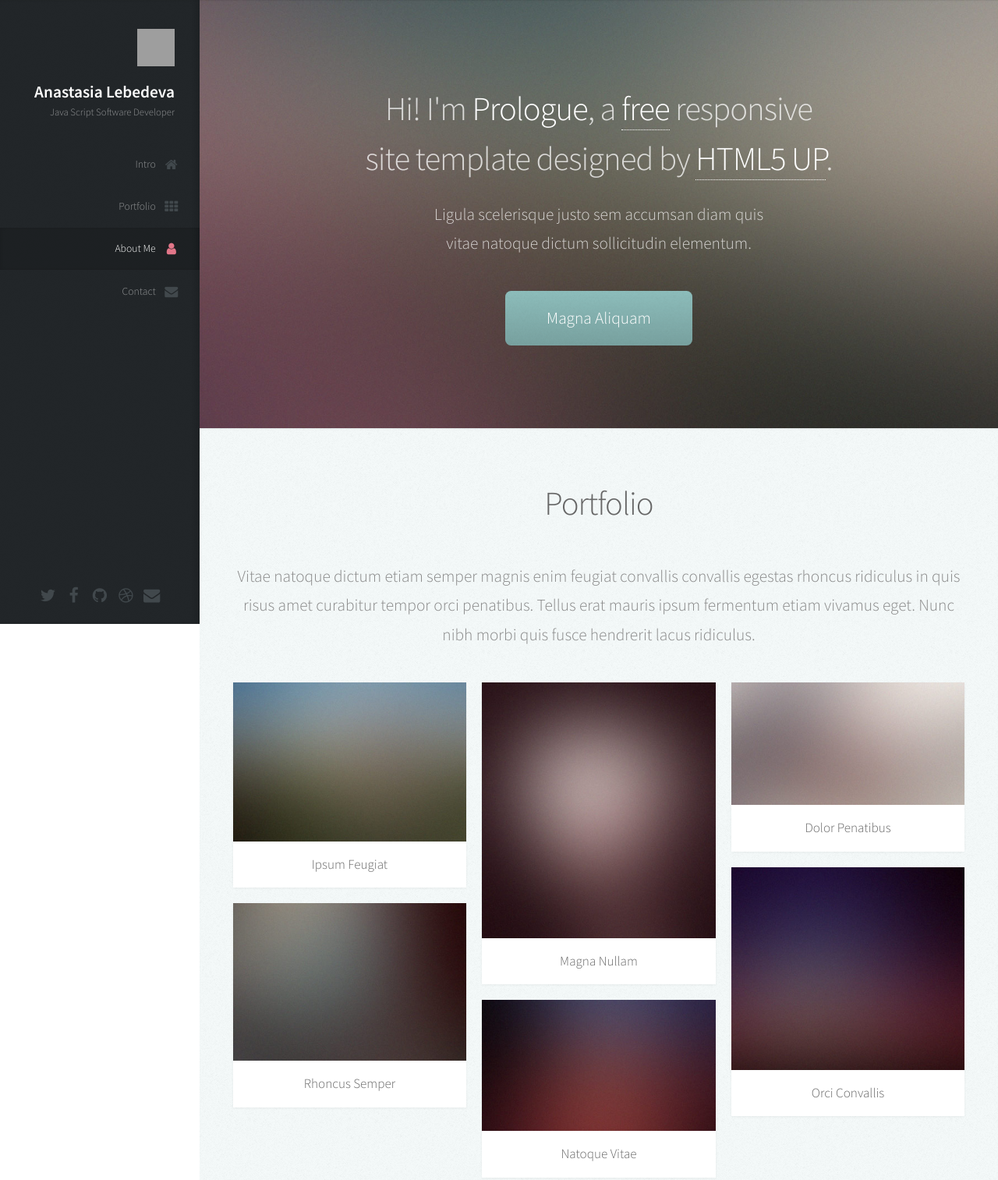
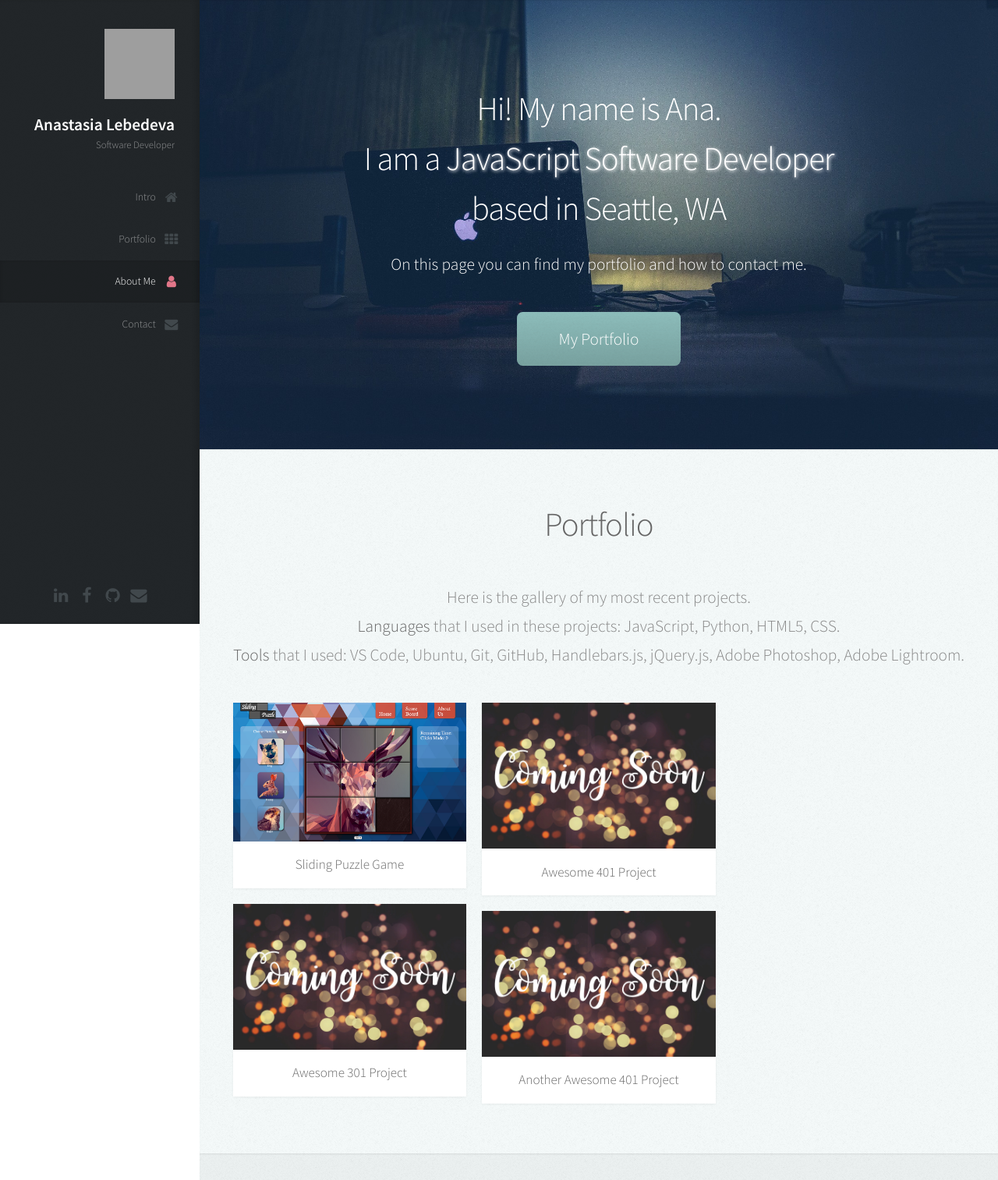
Before and after one commit to nastinsk/portfolio, a plain HTML site: page index.html in a window 1280 px wide. Shown: the top 1513 px of the page at 78% size. Drawn offline with Linux system fonts and the light colour scheme; grey boxes are pictures that could not be loaded.

Commit message:
personal info added to the  page

```diff
--- a/assets/css/modules.css
+++ b/assets/css/modules.css
@@ -11,14 +11,14 @@
     }
 
     .image.avatar48 {
-        width: 48px;
-        height: 48px;
+        width: 90px;
+        height: 90px;
         background: #f00;
     }
 
         .image.avatar48 img {
-            width: 48px;
-            height: 48px;
+            width: 90px;
+            height: 90px;
         }
 
     .image.fit {
@@ -275,7 +275,7 @@
 }
 #main > section.dark {
 color: #ddd;
-color: rgba(255, 255, 255, 0.75);
+color: rgb(255, 255, 255);
 }
 
 #main > section.dark h2, #main > section.dark h3, #main > section.dark h4, #main > section.dark h5, #main > section.dark h6 {
@@ -285,6 +285,7 @@
 #main > section.dark strong {
     color: #fff;
     border-color: inherit;
+    text-shadow: #fff 1px 1px 4px;
 }
 
 #main > section.dark a {
@@ -306,7 +307,7 @@
 
 #main > section.one {
     background-color: #81918E;
-    background-image: url("../../images/banner.jpg");
+    background-image: url("../../images/laptop.jpg");
 }
 
 #main > section.two {
--- a/index.html
+++ b/index.html
@@ -26,7 +26,7 @@
 						<div id="logo">
 							<span class="image avatar48"><img src="images/avatar.jpg" alt="" /></span>
 							<h1 id="title">Anastasia Lebedeva</h1>
-							<p>Java Script Software Developer</p>
+							<p>Software Developer</p>
 						</div>
 
 					<!-- Nav -->
@@ -45,11 +45,11 @@
 
 					<!-- Social Icons -->
 						<ul class="icons">
-							<li><a href="#" class="icon fa-twitter"><span class="label">Twitter</span></a></li>
-							<li><a href="#" class="icon fa-facebook"><span class="label">Facebook</span></a></li>
-							<li><a href="#" class="icon fa-github"><span class="label">Github</span></a></li>
-							<li><a href="#" class="icon fa-dribbble"><span class="label">Dribbble</span></a></li>
-							<li><a href="#" class="icon fa-envelope"><span class="label">Email</span></a></li>
+							<li><a href="https://www.linkedin.com/in/nastinsk/" class="icon  fa-linkedin"><span class="label">Twitter</span></a></li>
+							<li><a href="https://www.facebook.com/nastinsk" class="icon fa-facebook"><span class="label">Facebook</span></a></li>
+							<li><a href="https://github.com/nastinsk" class="icon fa-github"><span class="label">Github</span></a></li>
+							<!-- <li><a href="#" class="icon fa-dribbble"><span class="label">Dribbble</span></a></li> -->
+							<li><a href="mailto:nastinsk@gmail.com" class="icon fa-envelope"><span class="label">Email</span></a></li>
 						</ul>
 
 				</div>
@@ -64,14 +64,12 @@
 						<div class="container">
 
 							<header>
-								<h2 class="alt">Hi! I'm <strong>Prologue</strong>, a <a href="http://html5up.net/license">free</a> responsive<br />
-								site template designed by <a href="http://html5up.net">HTML5 UP</a>.</h2>
-								<p>Ligula scelerisque justo sem accumsan diam quis<br />
-								vitae natoque dictum sollicitudin elementum.</p>
+								<h2 class="alt">Hi! My name is Ana. </br> I am a <strong>JavaScript Software Developer</strong> <br> based in Seattle, WA </h2>
+								<p>On this page you can find my portfolio and how to contact me.</p>
 							</header>
 
 							<footer>
-								<a href="#portfolio" class="button scrolly">Magna Aliquam</a>
+								<a href="#portfolio" class="button scrolly">My Portfolio</a>
 							</footer>
 
 						</div>
@@ -85,41 +83,42 @@
 								<h2>Portfolio</h2>
 							</header>
 
-							<p>Vitae natoque dictum etiam semper magnis enim feugiat convallis convallis
-							egestas rhoncus ridiculus in quis risus amet curabitur tempor orci penatibus.
-							Tellus erat mauris ipsum fermentum etiam vivamus eget. Nunc nibh morbi quis
-							fusce hendrerit lacus ridiculus.</p>
+							<p>Here is the gallery of my most recent projects. </br>
+                            <strong>Languages</strong> that I used in these projects: JavaScript, Python, HTML5, CSS. </br>
+						<strong>Tools </strong>that I used: VS Code, Ubuntu, Git, GitHub, Handlebars.js, jQuery.js, Adobe Photoshop, Adobe Lightroom.</br>
+
+							</p>
 
 							<div class="row">
 								<div class="col-4 col-12-mobile">
 									<article class="item">
-										<a href="#" class="image fit"><img src="images/pic02.jpg" alt="" /></a>
+										<a href="https://curiousyang.github.io/slidingpuzzle/index.html" class="image fit"><img src="images/slidingPuzzle.png" alt="" /></a>
 										<header>
-											<h3>Ipsum Feugiat</h3>
+											<h3>Sliding Puzzle Game</h3>
 										</header>
 									</article>
 									<article class="item">
-										<a href="#" class="image fit"><img src="images/pic03.jpg" alt="" /></a>
+										<a href="#" class="image fit"><img src="images/coming-soon.jpg" alt="Image by Darwin Laganzon from Pixabay"/></a>
 										<header>
-											<h3>Rhoncus Semper</h3>
+											<h3>Awesome 301 Project</h3>
 										</header>
 									</article>
 								</div>
 								<div class="col-4 col-12-mobile">
 									<article class="item">
-										<a href="#" class="image fit"><img src="images/pic04.jpg" alt="" /></a>
+										<a href="#" class="image fit"><img src="images/coming-soon.jpg" alt="Image by Darwin Laganzon from Pixabay"/></a>
 										<header>
-											<h3>Magna Nullam</h3>
+											<h3>Awesome 401 Project</h3>
 										</header>
 									</article>
 									<article class="item">
-										<a href="#" class="image fit"><img src="images/pic05.jpg" alt="" /></a>
+										<a href="#" class="image fit"><img src="images/coming-soon.jpg" alt="Image by Darwin Laganzon from Pixabay"/></a>
 										<header>
-											<h3>Natoque Vitae</h3>
+											<h3>Another Awesome 401 Project</h3>
 										</header>
 									</article>
 								</div>
-								<div class="col-4 col-12-mobile">
+								<!-- <div class="col-4 col-12-mobile">
 									<article class="item">
 										<a href="#" class="image fit"><img src="images/pic06.jpg" alt="" /></a>
 										<header>
@@ -132,7 +131,7 @@
 											<h3>Orci Convallis</h3>
 										</header>
 									</article>
-								</div>
+								</div> -->
 							</div>
 
 						</div>
@@ -146,14 +145,10 @@
 								<h2>About Me</h2>
 							</header>
 
-							<a href="#" class="image featured"><img src="images/pic08.jpg" alt="" /></a>
+							<a href="#" class="image featured"><img src="images/aboutMe.jpg" alt="Picture of me in Arizona's Horseshoe band" /></a>
 
-							<p>Tincidunt eu elit diam magnis pretium accumsan etiam id urna. Ridiculus
-							ultricies curae quis et rhoncus velit. Lobortis elementum aliquet nec vitae
-							laoreet eget cubilia quam non etiam odio tincidunt montes. Elementum sem
-							parturient nulla quam placerat viverra mauris non cum elit tempus ullamcorper
-							dolor. Libero rutrum ut lacinia donec curae mus vel quisque sociis nec
-							ornare iaculis.</p>
+							<p>I chose to be a software developer because I enjoy finding logical solutions to problems and I like to create things. And software development is one of the ways how you can create things that could have a huge impact on other people's lives. </br>
+							I am passionate about automation, improving things and creating solutions for reducing waste of time and resources in all spheres of our lives. I am thrilled how the tech sphere creates things that were unimaginable before and I want to be part of this process. </p>
 
 						</div>
 					</section>
@@ -166,10 +161,7 @@
 								<h2>Contact</h2>
 							</header>
 
-							<p>Elementum sem parturient nulla quam placerat viverra
-							mauris non cum elit tempus ullamcorper dolor. Libero rutrum ut lacinia
-							donec curae mus. Eleifend id porttitor ac ultricies lobortis sem nunc
-							orci ridiculus faucibus a consectetur. Porttitor curae mauris urna mi dolor.</p>
+							<p>Have a question, want to work together or just say hi? Fill up the form below or send an email to nastinsk@gmail.com and let's talk!</p>
 
 							<form method="post" action="#">
 								<div class="row">
@@ -194,7 +186,7 @@
 
 				<!-- Copyright -->
 					<ul class="copyright">
-						<li>&copy; Untitled. All rights reserved.</li><li>Design: <a href="http://html5up.net">HTML5 UP</a></li>
+						<li>&copy; Anastasia Lebedeva. All rights reserved.</li><li>Design: <a href="http://html5up.net">HTML5 UP</a></li>
 					</ul>
 
 			</div>
```
Also changed, not shown: assets/css/images/laptop.jpg (added), images/coming-soon.jpg (added), images/laptop.jpg (added), images/slidingPuzzle.png (added), images/work-in-progress-wip.jpg (added), 6 other files.
